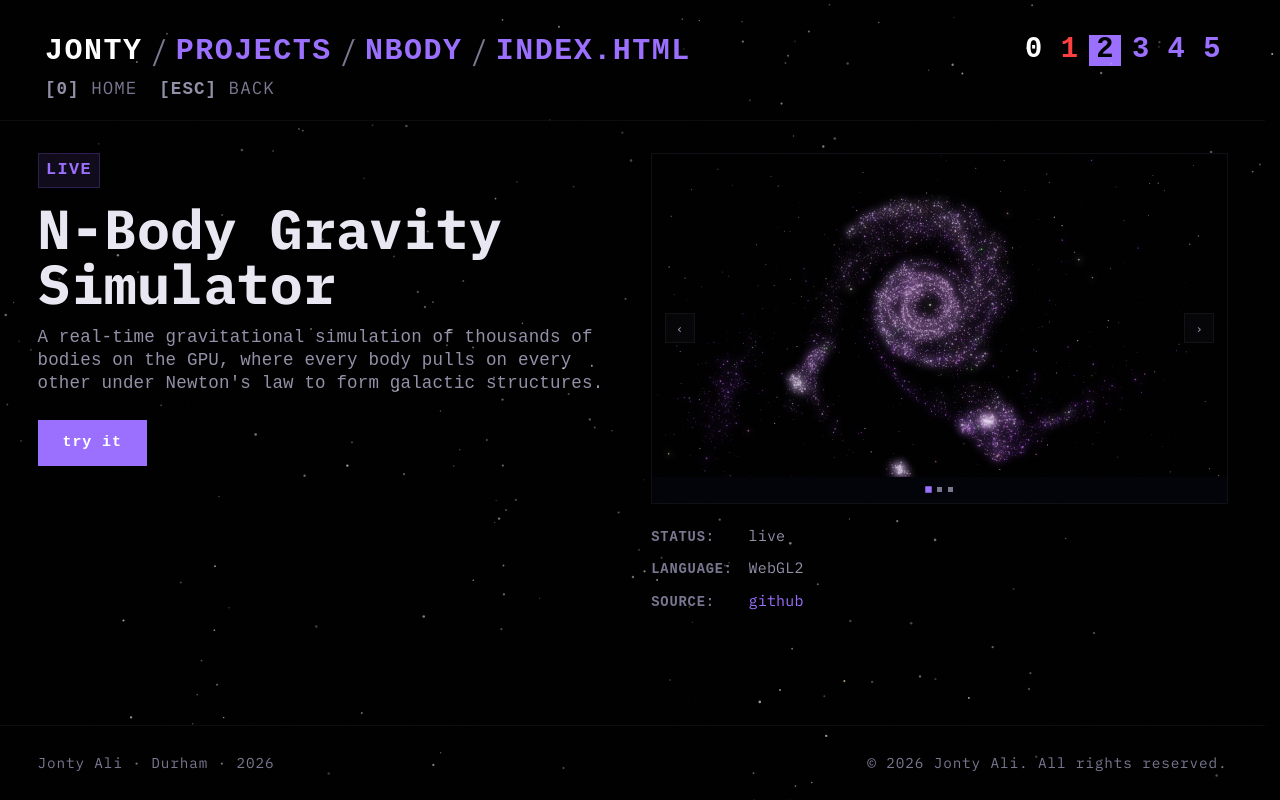
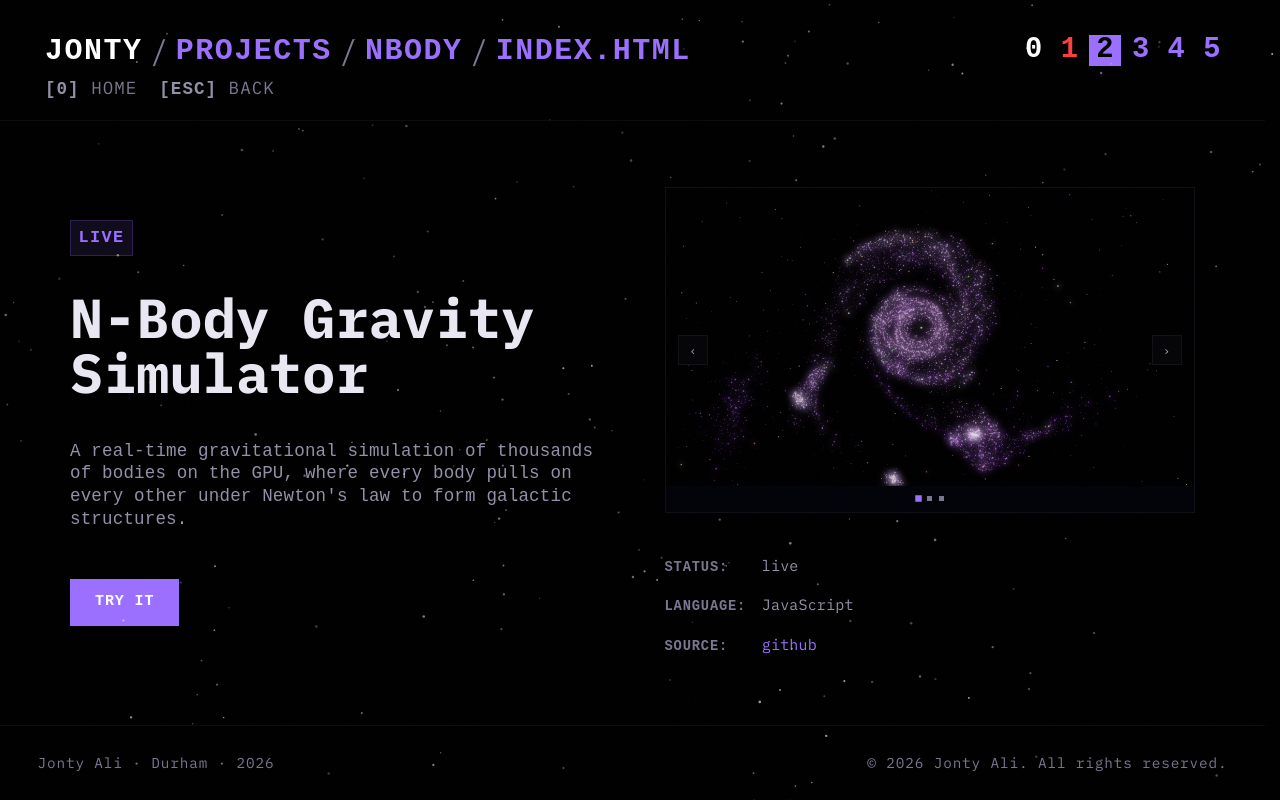
Before and after one commit to Jomlom/jomlom.github.io, a plain HTML site: page projects/nbody/index.html in a window 1280 px wide. Drawn offline with Linux system fonts and the light colour scheme; a web font is replaced by a local one.

Commit message:
fix up project pages

```diff
--- a/projects/nbody/index.html
+++ b/projects/nbody/index.html
@@ -44,7 +44,7 @@
       <project-gallery></project-gallery>
       <div class="project-info">
         <span class="info-label">STATUS:</span><span class="info-value">live</span>
-        <span class="info-label">LANGUAGE:</span><span class="info-value">WebGL2</span>
+        <span class="info-label">LANGUAGE:</span><span class="info-value">JavaScript</span>
         <span class="info-label">SOURCE:</span><span class="info-value"><a href="https://github.com/Jomlom/N-Body-Gravity-Sim" target="_blank" rel="noopener">github</a></span>
       </div>
     </div>
--- a/projects/project.css
+++ b/projects/project.css
@@ -123,10 +123,13 @@
 .project-overview {
   display: grid;
   grid-template-columns: 1fr 1fr;
-  gap: 3rem;
-  align-items: start;
-  padding: 2.5rem 3rem 4rem;
-  max-width: 1400px;
+  gap: 3rem clamp(3rem, 5vw, 5.5rem);
+  align-items: center;
+  align-content: center;
+  justify-content: center;
+  padding: 3rem;
+  width: 100%;
+  max-width: 1200px;
   margin: 0 auto;
 }
 
@@ -136,13 +139,13 @@
   align-items: flex-start;
 }
 
-.project-left .project-status { font-size: 1.35rem !important; }
+.project-left .project-status { font-size: 1.35rem !important; margin-bottom: calc(0.8rem + 3vh); }
 
 .project-title {
   display: flex;
   align-items: center;
   gap: 1.25rem;
-  margin-bottom: 1.25rem;
+  margin-bottom: calc(1rem + 3.4vh);
 }
 
 .project-title h1 {
@@ -166,7 +169,7 @@ project-icon { display: contents; }
   color: var(--text-muted);
   line-height: 1.3;
   max-width: 600px;
-  margin-bottom: 2rem;
+  margin-bottom: calc(1.3rem + 4vh);
 }
 
 .project-cta {
@@ -181,6 +184,7 @@ project-icon { display: contents; }
   font-size: 1.2rem;
   font-weight: 500;
   letter-spacing: 0.06em;
+  text-transform: uppercase;
   border-radius: 4px;
   transition: background 0.2s, transform 0.15s, box-shadow 0.2s;
 }
@@ -194,7 +198,7 @@ project-icon { display: contents; }
 .project-right {
   display: flex;
   flex-direction: column;
-  gap: 1.5rem;
+  gap: calc(1rem + 3.4vh);
 }
 
 project-gallery { display: block; }
@@ -216,7 +220,7 @@ project-gallery .carousel { margin-top: 0; }
 .project-info {
   display: grid;
   grid-template-columns: auto 1fr;
-  gap: 0.5rem 1.25rem;
+  gap: calc(0.5rem + 0.9vh) 1.25rem;
   align-items: baseline;
 }
 
```
Also changed, not shown: projects/chess/index.html (+1 -1 lines), projects/index.html (+2 -3 lines).
